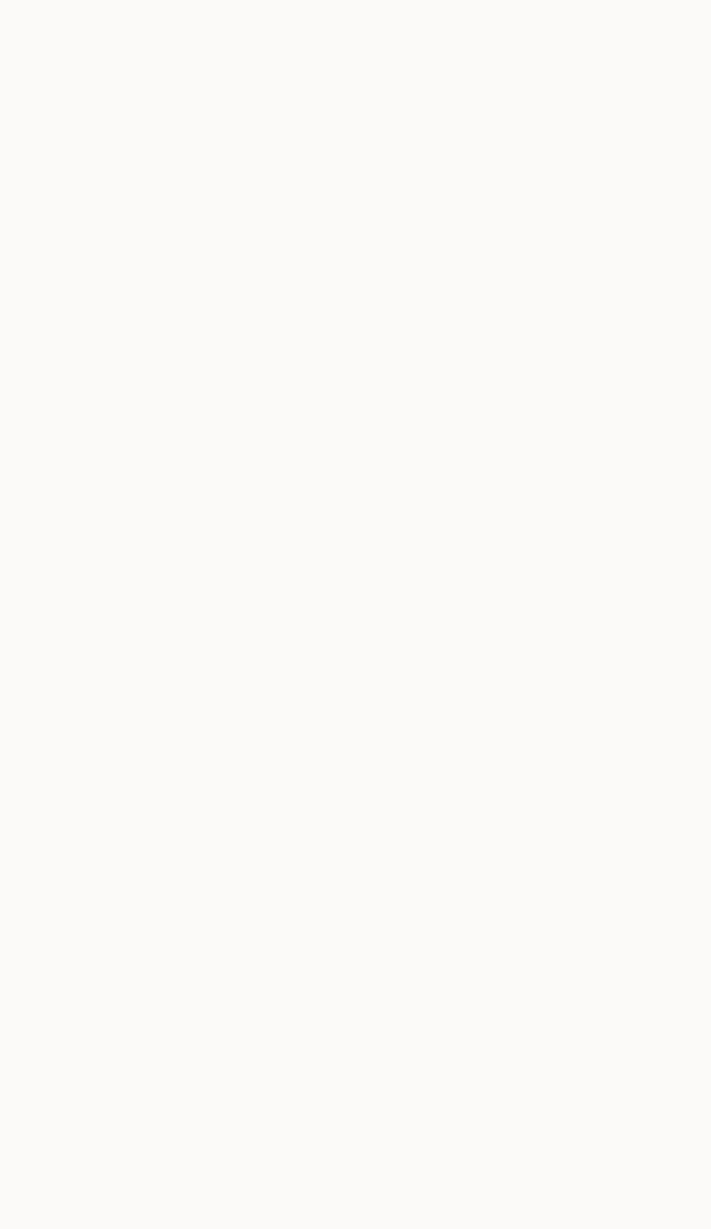
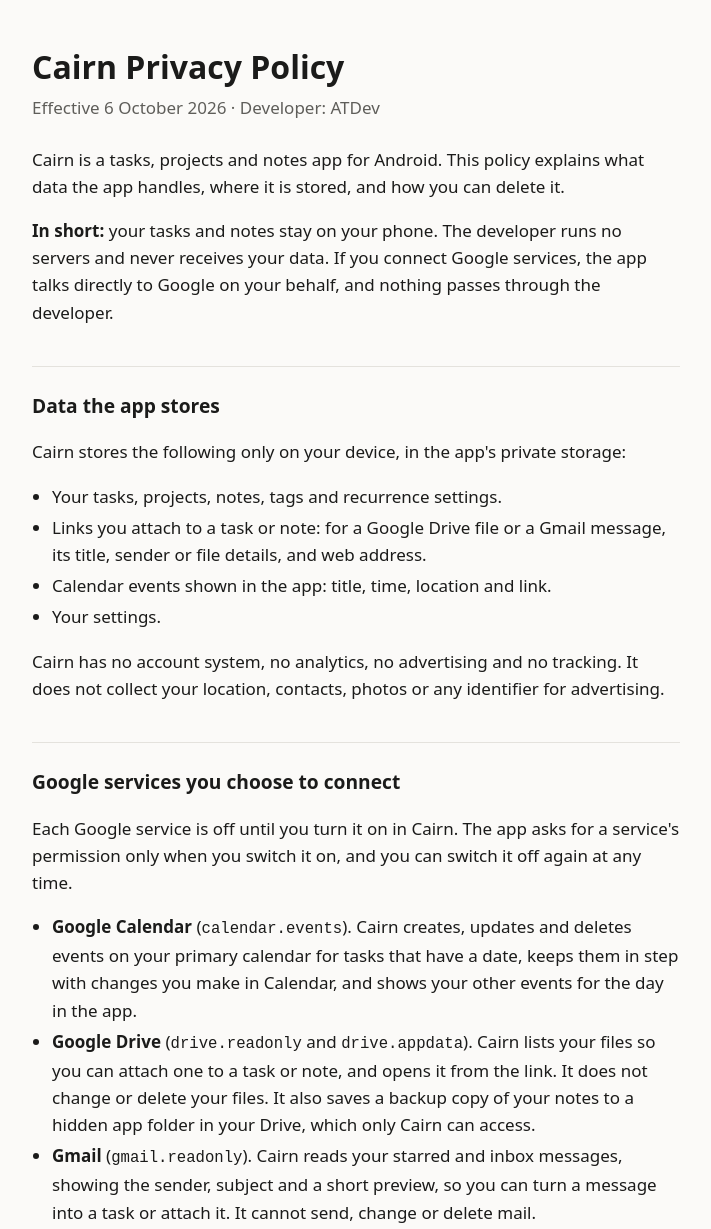
Before and after one commit to AdrielTTE/cairn-privacy, a plain HTML site: page index.html in a window 1280 px wide. Shown: the top 1229 px of the page, without its empty margins (284-995 px from the left). Before the commit the page ends 800 px from the top, so only its background shows below. Drawn offline with Linux system fonts and the light colour scheme.

Commit message:
Close head

```diff
--- a/index.html
+++ b/index.html
@@ -46,6 +46,9 @@
   li { margin: 4px 0; }
   .meta { color: var(--muted); margin: 0 0 24px; }
   a { color: var(--link); }
+  code { font-size: 0.92em; }
+</style>
+</head>
 <body>
 <main>
   <h1>Cairn Privacy Policy</h1>
```
